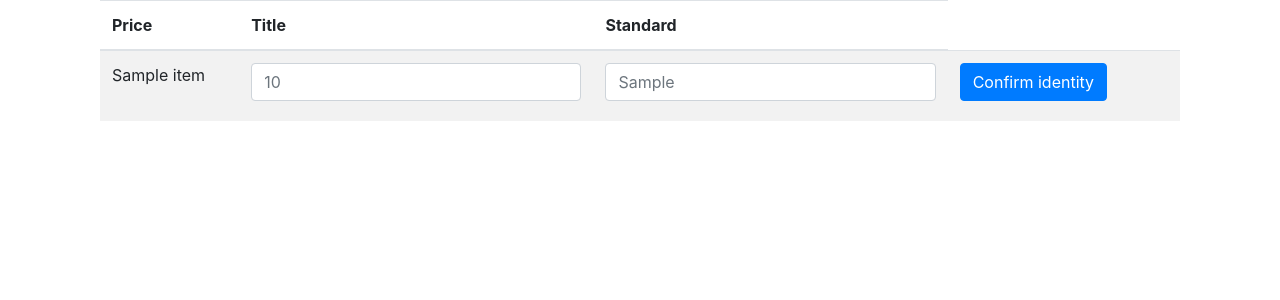
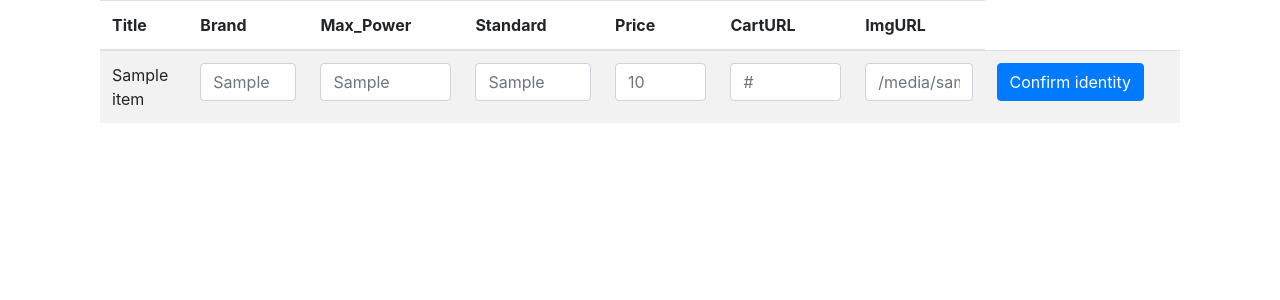
Before and after one commit to bas00445/specter-crud-service, a Flask app: template templates/powersupply.html in a window 1280 px wide. Shown: the top 300 px of the page. Run offline with Flask 2, Linux system fonts and the light colour scheme; the template is opened without the code that fills it: most values are stand-ins (such as "Sample title", 1, 10 or a date in 2020); some libraries are stand-ins or nearby versions.

Commit message:
already fix column in powersupply pages

```diff
--- a/templates/powersupply.html
+++ b/templates/powersupply.html
@@ -44,9 +44,14 @@
 		  <table class="table table-striped">
 		    <thead>
 		      <tr>
-		        <th>Price</th>
 		        <th>Title</th>
-		        <th>Standard</th>
+		        <th>Brand</th>
+						<th>Max_Power</th>
+						<th>Standard</th>
+						<th>Price</th>
+						<th>CartURL</th>
+						<th>ImgURL</th>
+
 		      </tr>
 		    </thead>
 		    <tbody>
@@ -54,8 +59,12 @@
 
 			      <tr>
 			        <td class="c1">{{item.Title}}</td>
-			        <td class="c2"><input type="text" class="form-control" id="exampleFormControlInput1" placeholder={{item.Price}}></td>
-			        <td class="c3"><input type="text" class="form-control" id="exampleFormControlInput2" placeholder={{item.Standard}}></td>
+			        <td class="c2"><input type="text" class="form-control" id="exampleFormControlInput1" placeholder={{item.Brand}}></td>
+							<td class="c3"><input type="text" class="form-control" id="exampleFormControlInput2" placeholder={{item.Max_Power}}></td>
+							<td class="c4"><input type="text" class="form-control" id="exampleFormControlInput2" placeholder={{item.Standard}}></td>
+							<td class="c5"><input type="text" class="form-control" id="exampleFormControlInput2" placeholder={{item.Price}}></td>
+							<td class="c6"><input type="text" class="form-control" id="exampleFormControlInput2" placeholder={{item.CartURL}}></td>
+							<td class="c7"><input type="text" class="form-control" id="exampleFormControlInput2" placeholder={{item.ImgURL}}></td>
 			   		<td class="c5"><button type="submit" class="btn btn-primary mb-2">Confirm identity</button><td>
 			      </tr>
 			     </form>
```
